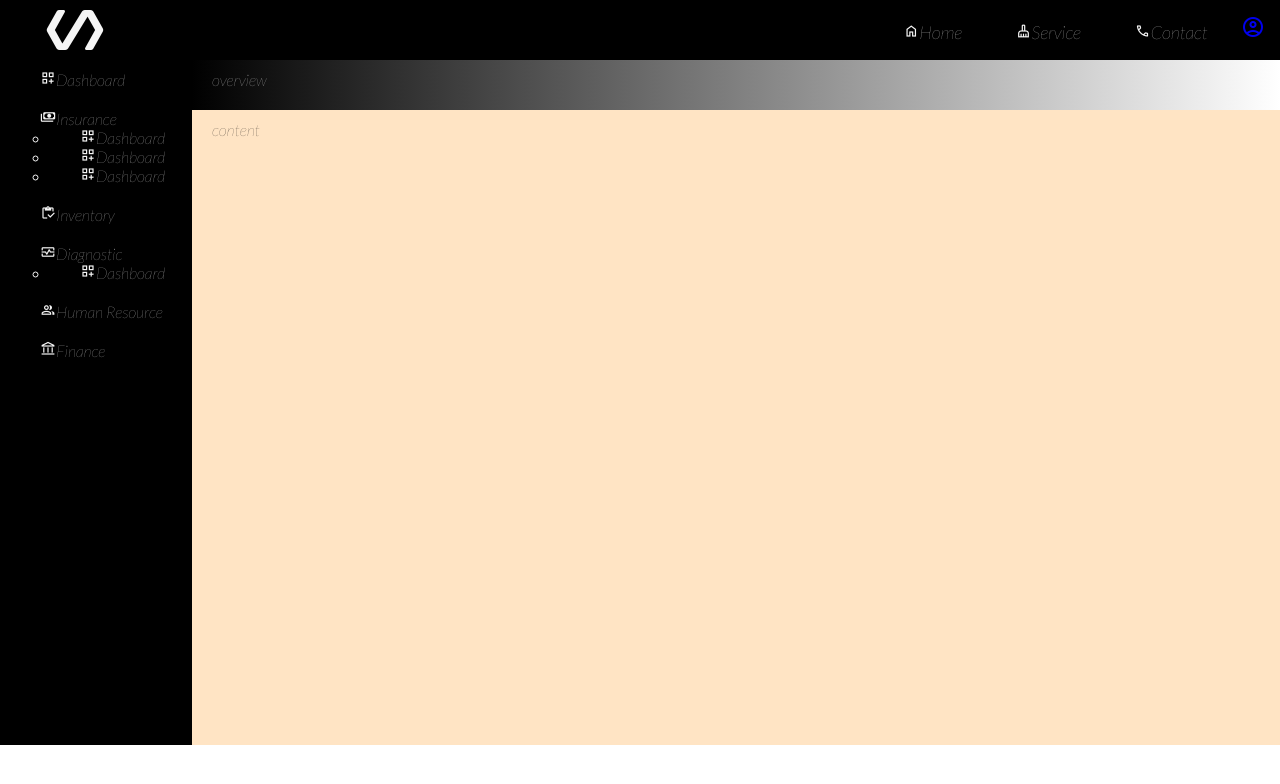
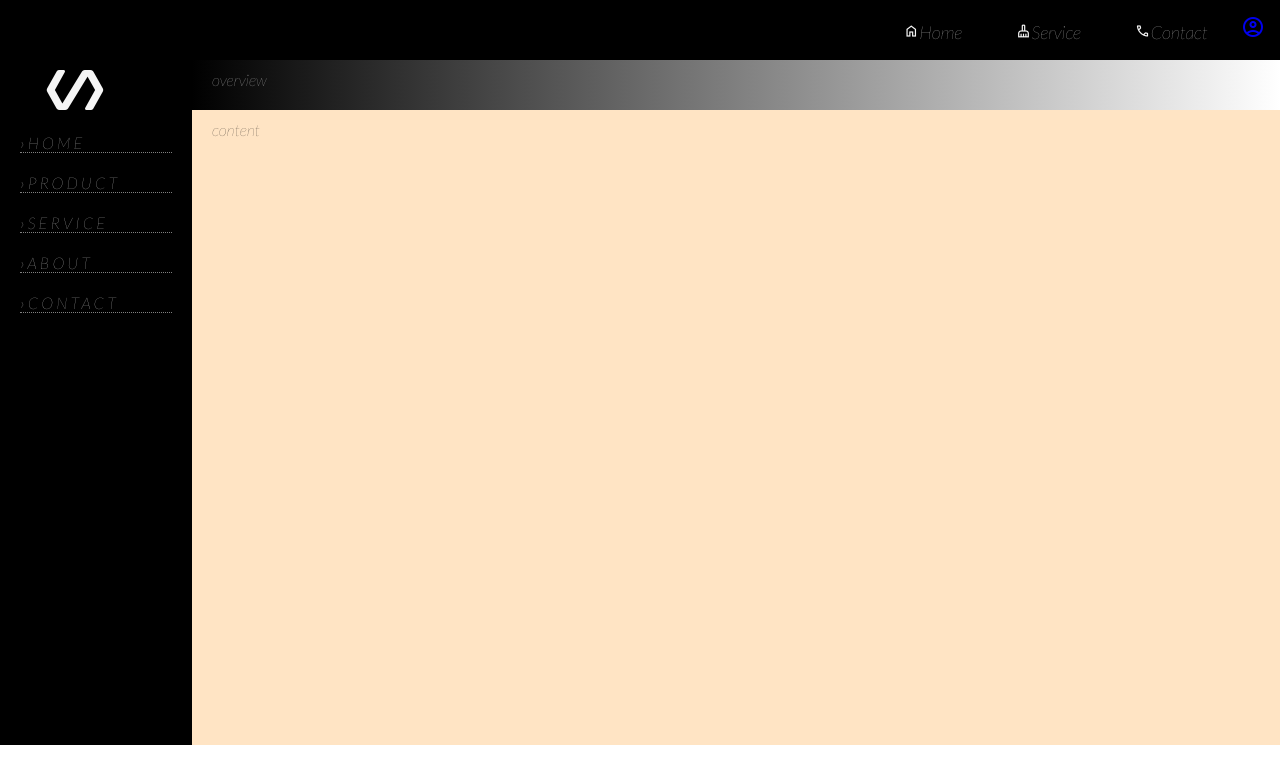
Before and after one commit to Eth-Natnael/My-Pogs, a plain HTML site: page Home.html in a window 1280 px wide. Drawn offline with nearby package versions, Linux system fonts and the light colour scheme.

Commit message:
trying to change on and off

```diff
--- a/Home.html
+++ b/Home.html
@@ -9,9 +9,6 @@
 </head>
 <body>
     <div class="hor-navbar">
-        <span class="material-symbols-rounded sizz">
-            polymer
-            </span>
         <ul class="items">
             <li class="item-list"><a href="#"><span class="material-symbols-outlined">Home</span>Home</a></li>
             <li class="item-list"><a href="#"><span class="material-symbols-outlined"> cleaning_services </span>Service</a></li>
@@ -23,43 +20,21 @@
     </div>
     <div class="row">
     <div class="ver-navbar">
-        <ul class="ver-items">
-            <li class="ver-itemlist"><a href="#"><span class="material-symbols-outlined">
-                dashboard_customize
-                </span>Dashboard</a></li>
-            <li class="ver-itemlist"><a href="#"><span class="material-symbols-outlined">
-                payments
-                </span>Insurance</a>
-                <ul class="next">
-                <li class="ver-itemlist-next"><a href="#"><span class="material-symbols-outlined">
-                    dashboard_customize
-                    </span>Dashboard</a></li>
-                    <li class="ver-itemlist-next"><a href="#"><span class="material-symbols-outlined">
-                        dashboard_customize
-                        </span>Dashboard</a></li>
-                        <li class="ver-itemlist-next"><a href="#"><span class="material-symbols-outlined">
-                            dashboard_customize
-                            </span>Dashboard</a></li>
-                        </ul>
-            </li>
-            <li class="ver-itemlist"><a href="#"><span class="material-symbols-outlined">
-                inventory
-                </span>Inventory</a></li>
-            <li class="ver-itemlist"><a href="#"><span class="material-symbols-outlined">
-                monitor_heart
-                </span>Diagnostic</a>
-                <ul class="next">
-                <li class="ver-itemlist-next"><a href="#"><span class="material-symbols-outlined">
-                    dashboard_customize
-                    </span>Dashboard</a></li>
-                </li>
+        <span class="material-symbols-rounded sizz">
+            polymer
+            </span>
+        <ul class="vul">
+            <li class="vulli"><a href="#" class="lia">Home</a></li>
+            <li class="vulli"><a href="#" class="lia">Product</a></li>
+            <ul class="liul">
+                <li class="ulliulli"><a href="" class="ullia"><span class="sub-arrow"></span>Item 1</a></li>
+                <li class="ulliulli"><a href="" class="ullia"><span class="sub-arrow"></span>Item 2</a></li>
+                <li class="ulliulli"><a href="" class="ullia"><span class="sub-arrow"></span>Item 3</a></li>
+                <li class="ulliulli"><a href="" class="ullia"><span class="sub-arrow"></span>Item 4</a></li>
             </ul>
-            <li class="ver-itemlist"><a href="#"><span class="material-symbols-outlined">
-                group
-                </span>Human Resource</a></li>
-            <li class="ver-itemlist"><a href="#"><span class="material-symbols-outlined">
-                account_balance
-                </span>Finance</a></li>
+            <li class="vulli"><a href="#" class="lia">Service</a></li>
+            <li class="vulli"><a href="#" class="lia">About</a></li>
+            <li class="vulli"><a href="#" class="lia">Contact</a></li>
         </ul>
     </div>
     <div class="work-area">
--- a/style.css
+++ b/style.css
@@ -53,37 +53,56 @@ margin: 10px;
     height: 42.8rem;
 }
                     .ver-navbar {
-
                     background-color: black;
                     color: whitesmoke;
                     flex: 1;
                     }
-.ver-items {
+                    .vul {
+                        list-style-type: none;
+                        margin: 0px;
+                        padding: 0px;
+                    }
+                    .vulli {
+                        text-align: left;
+                        padding: 10px 20px 10px 20px;
+                    }
+                    .vulli:hover {
+                        background-color: blanchedalmond;
+                        display: block;
+                    }
+                    .lia {
+                        text-decoration: none;
+                        text-transform: uppercase;
+                        letter-spacing: .2em;
+                        color: #fff;
+                        display: block;
+                        border-bottom: 1px dotted gray;
+                    }
+                    .lia::before {
+                        content: '\203A';
+                    }
+                    .liul {
                         list-style: none;
                         margin: 0px;
                         padding: 0px;
+                        display: none;
                     }
-.ver-itemlist {
+                    .ulliulli {
+                        text-align: left;
+                        padding: 10px 20px 10px 20px;
+                    }
+                    .ulliulli:hover {
+                        background-color: blanchedalmond;
                         display: block;
-/* margin-bottom: 20px; */
-padding: 10px;
+                        /* content: '\203A'; */
                     }
-.ver-itemlist a {
-    color: whitesmoke;
+                    .ullia {
                         text-decoration: none;
-  padding-left: 30px;
-}
-.ver-itemlist:hover {
-    background-color: bisque;
-    color: aqua;
-}
-.ver-items.ver-itemlist.next{
-    visibility: hidden;
-    transition: 300ms;
-    z-index: 999;
-    position: absolute;
-    height: auto;
-    width: 50px;
+                        text-transform: uppercase;
+                        letter-spacing: .2em;
+                        color: #fff;
+                        display: block;
+                        border-bottom: 1px dotted gray;
                     }
 .work-area {
 background-color: bisque;
```
Also changed, not shown: dropdown.html (+14 -14 lines). Lines whose indentation alone changed are shown as unchanged.
